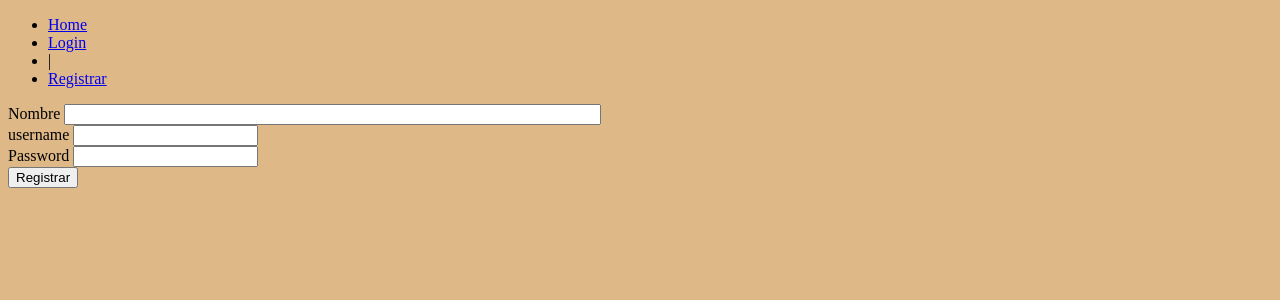
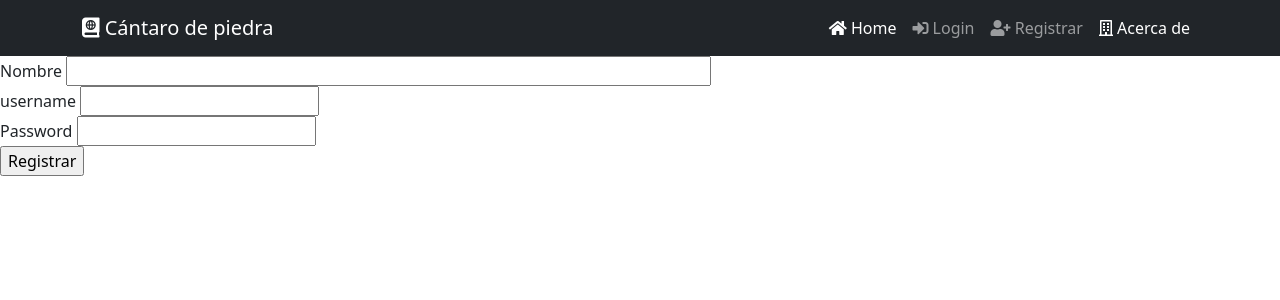
Before and after one commit to clariB17/EFI_Programacio_II, a Flask app: page /signup/ in a window 1280 px wide. Shown: the top 300 px of the page. Run offline with Flask 2, Linux system fonts and the light colour scheme.

Commit message:
make first nav

```diff
--- a/app/templates/main.html
+++ b/app/templates/main.html
@@ -2,28 +2,48 @@
 <html lang="es">
 <head>
     <meta charset="UTF-8">
+    <meta http-equiv="X-UA-Compatible" content="IE=edge">
+    <meta name="viewport" content="width=device-width, initial-scale=1.0">
+    <!-- bootstrap -->
+    <link href="https://cdn.jsdelivr.net/npm/bootstrap@5.1.3/dist/css/bootstrap.min.css" rel="stylesheet" integrity="sha384-1BmE4kWBq78iYhFldvKuhfTAU6auU8tT94WrHftjDbrCEXSU1oBoqyl2QvZ6jIW3" crossorigin="anonymous">
+    <!-- fontawesome -->
+    <link rel="stylesheet" href="https://use.fontawesome.com/releases/v5.15.3/css/all.css" integrity="sha384-SZXxX4whJ79/gErwcOYf+zWLeJdY/qpuqC4cAa9rOGUstPomtqpuNWT9wdPEn2fk" crossorigin="anonymous">
     <!-- BLOQUE DE TITULO -->
     <title>{% block title %}{% endblock %}</title>
 </head>
-<body style="background-color: burlywood;">
-    <div>
-        <ul class="user-info">
-            <li><a href="{{ url_for('public.index') }}">Home</a></li>
+<body>
+    <nav class="navbar navbar-expand-lg navbar-dark bg-dark">
+        <div class="container">
+            <a class="navbar-brand animate__heartBeat" href="index.hhtml"><i class="fas fa-atlas"></i>   Cántaro de piedra </a>
+            <button class="navbar-toggler" type="button" data-bs-toggle="collapse" data-bs-target="#navbarNav"
+                aria-controls="navbarNav" aria-expanded="false" aria-label="Toggle navigation">
+                <span class="navbar-toggler-icon"></span>
+            </button>
+            <div class="collapse navbar-collapse animate__headShake" id="navbarNav">
+                <ul class="navbar-nav ms-auto"> <!-- al ms lo encontre de pedo -->
+                    <li class="nav-item">
+                        <a class="nav-link active" aria-current="page" href="index.html"><i class="fas fa-home"></i> Home</a>
+                    </li>
                     {% if current_user.is_anonymous %}
-                <li><a href="{{ url_for('auth.login') }}">Login</a></li>
-                <li> | </li>
-                <li><a href="{{ url_for('auth.show_signup_form') }}">Registrar</a></li>
+                        <li><a class="nav-link" href="{{ url_for('auth.login') }}"><i class="fas fa-sign-in-alt"></i> Login</a></li>
+                        <li><a class="nav-link" href="{{ url_for('auth.show_signup_form') }}"><i class="fas fa-user-plus"></i> Registrar</a></li>
                     {% else %}
-                <li>{{ current_user.name }}</li>
+                        <li><a class="nav-link active" href=""><i class="fas fa-user-circle"></i> {{ current_user.name }}</a></li>
                         {% if current_user.is_admin %}
-                    <li> | </li>
-                    <li><a href="{{ url_for('admin.index') }}">Admin</a></li>
+                            <li><a class="nav-link" href="{{ url_for('admin.index') }}">Admin</a></li>
                         {% endif %}
-                <li> | </li>
-                <li><a href="{{ url_for('auth.logout') }}">Logout</a></li>
+                        <li><a class="nav-link text-danger" href="{{ url_for('auth.logout') }}"><i class="fas fa-sign-out-alt"></i> Logout</a></li>
                     {% endif %}
+                    <li class="nav-item">
+                        <a class="nav-link active" href="acerca_de.html"><i class="far fa-building"></i> Acerca de</a>
+                    </li>
                 </ul>
             </div>
+        </div>
+    </nav>
     {% block content %}{% endblock %}
+
+    <!-- bootstrap -->
+    <script src="https://cdn.jsdelivr.net/npm/bootstrap@5.1.3/dist/js/bootstrap.bundle.min.js" integrity="sha384-ka7Sk0Gln4gmtz2MlQnikT1wXgYsOg+OMhuP+IlRH9sENBO0LRn5q+8nbTov4+1p" crossorigin="anonymous"></script>
 </body>
 </html>
```
Lines whose indentation alone changed are shown as unchanged.
